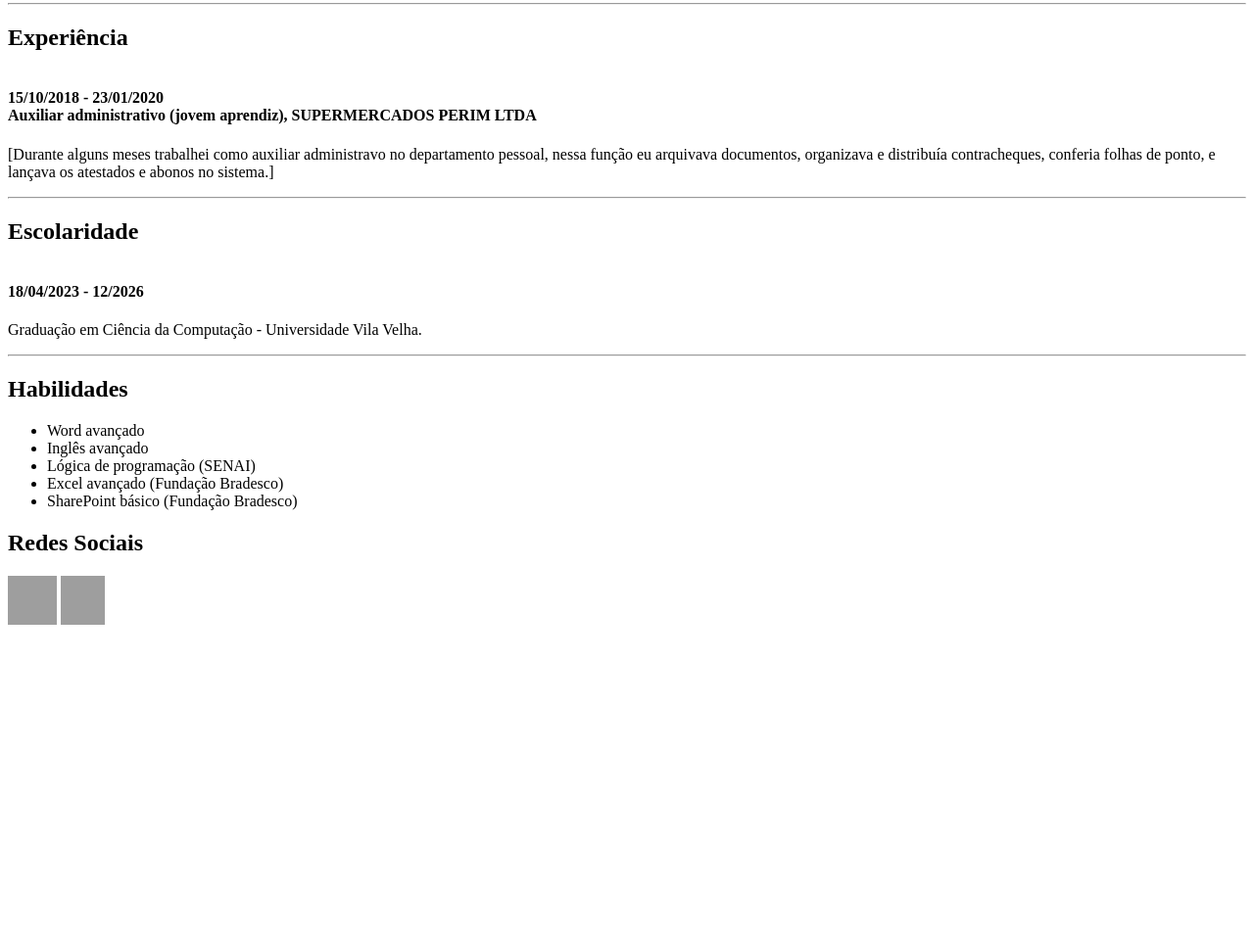
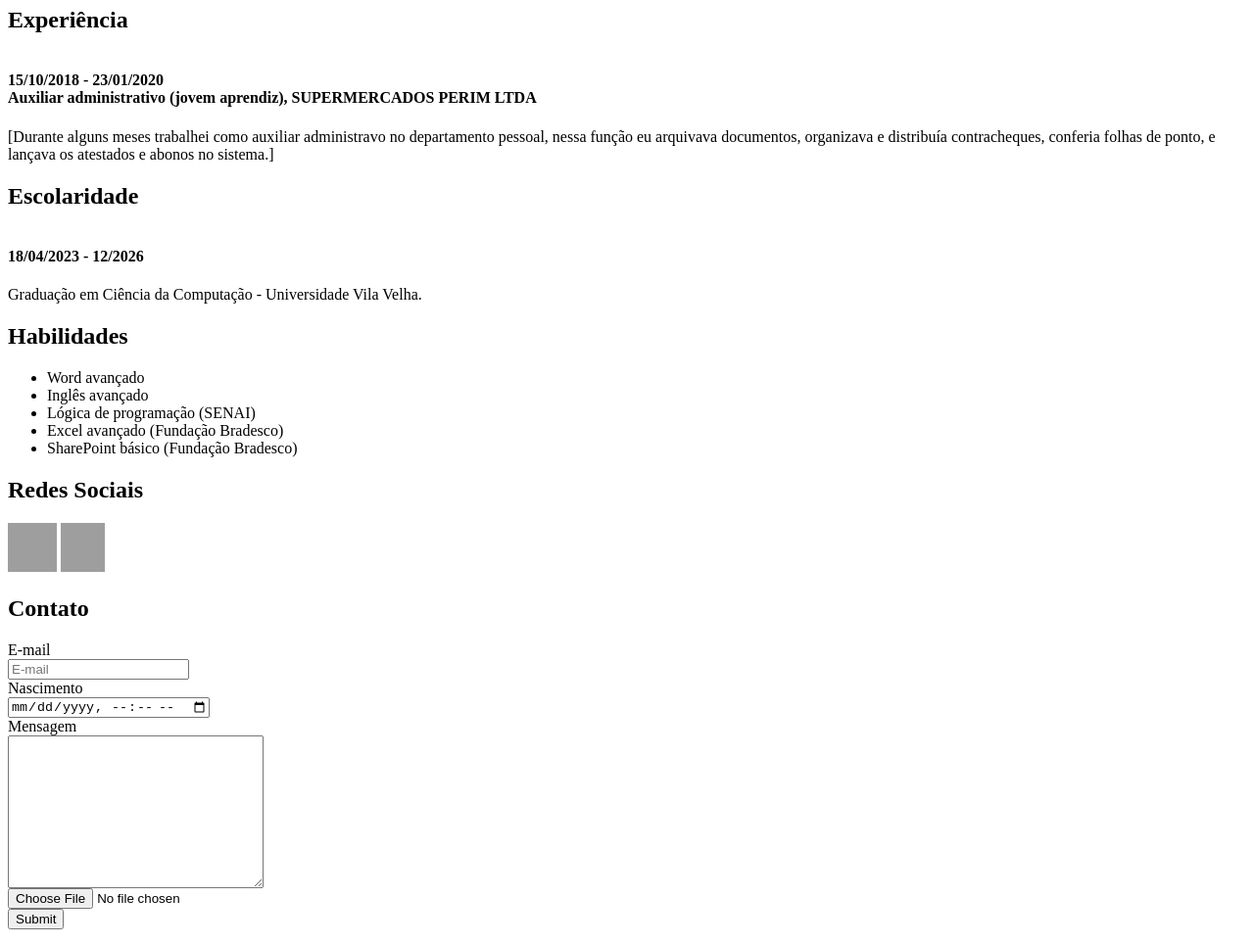
Before and after one commit to saiayla/portifoliouvv23022024, a plain HTML site: page Curriculo.html in a window 1280 px wide. Shown: the part 254-1219 px from the top of the page at 98% size. Before the commit the page ends 904 px from the top, so only its background shows below. Drawn offline with Linux system fonts and the light colour scheme; grey boxes are pictures that could not be loaded.

Commit message:
Add files via upload

```diff
--- a/Curriculo.html
+++ b/Curriculo.html
@@ -4,23 +4,22 @@
     </head>
 
     <body>
+        <div style="text-align:center">
          <h1> Laila Cristina Araujo Rocha </h1>
          <p>Endereço: Rua Petrolândia, 180, Jardim Marilândia - Vila Velha
          <br> E-mail: lailacristinaaraujorocha2@gmail.com </br>
          Data de nascimento: 18/07/2004
          <br> Telefone: (27) 98829-3961 </br> </p>
+        </div>
          <hr>
          <h2> Objetivo </h2>
          <p> Busco ganhar conhecimento no mercado de trabalho com o objetivo de aprimorar tanto minha vida profissional, como pessoal.</p>
-        <hr>
          <h2> Experiência </h2>
         <h4> <br> 15/10/2018 - 23/01/2020</br> Auxiliar administrativo (jovem aprendiz), SUPERMERCADOS PERIM LTDA </h4>
         <p> [Durante alguns meses trabalhei como auxiliar administravo no departamento pessoal, nessa função eu arquivava documentos, organizava e distribuía contracheques, conferia folhas de ponto, e lançava os atestados e abonos no sistema.] </p>
-        <hr>
         <h2> Escolaridade </h2>
         <h4> <br> 18/04/2023 - 12/2026 </br> </h4>
         <p> Graduação em Ciência da Computação - Universidade Vila Velha.
-        <hr>
         <h2> Habilidades </h2>
         <ul>
             <li>Word avançado</li>
@@ -32,5 +31,34 @@
         <h2> Redes Sociais </h2>
         <a href = "https://www.instagram.com/" target = "_blank"><img src = "https://img.freepik.com/vetores-gratis/instagram-icone-novo_1057-2227.jpg" width="50" height="50"></a>
         <a href = "https://twitter.com/i/flow/login?input_flow_data=%7B%22requested_variant%22%3A%22eyJsYW5nIjoicHQifQ%3D%3D%22%7D" target = "_blank"><img src = "https://s2-techtudo.glbimg.com/wmdSP2gnELfjTurV7E89syZcL_o=/0x0:400x400/984x0/smart/filters:strip_icc()/i.s3.glbimg.com/v1/AUTH_08fbf48bc0524877943fe86e43087e7a/internal_photos/bs/2023/e/D/6e24vbQSaRBG2ScINKIQ/imagem-6.jpg"  width="45" height="50"></a>
+
+        <h2> Contato </h2>
+        <form action="">
+            <label
+            for="E-mail">E-mail
+            </label><br>
+            <input name="E-mail"
+            placeholder= "E-mail">
+            <br>
+
+            <label
+            for="dob">Nascimento
+            </label><br>
+            <input name="dob"
+            type="datetime-local">
+            <br>
+
+            <label
+            for="Mensagem">Mensagem
+            </label><br>
+            <textarea
+            name="Mensagem"
+            cols="30" rows="10" required>
+            </textarea><br>
+
+            <input type="file">
+            <br>
+            <input type="submit">
+        </form>
     </body>
 </html>
```
